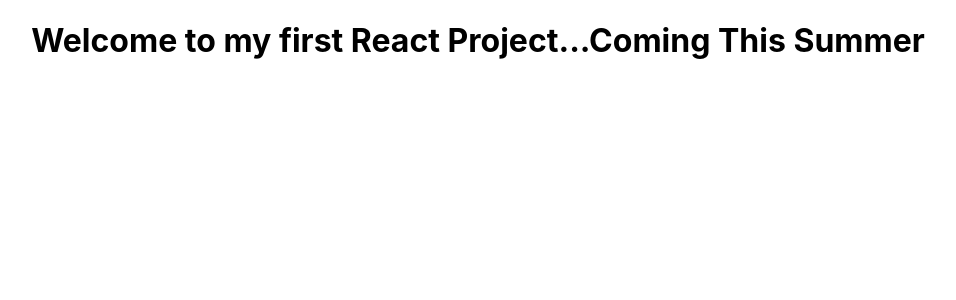
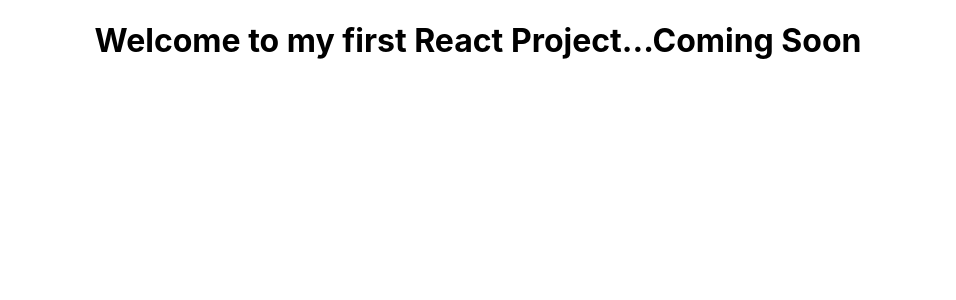
Before and after one commit to DulguunUranbaatar/React-Project, a React (Create React App) app in the folder Desktop/LeoProject/myapp/: page / in a window 1280 px wide. Shown: the top 300 px of the page, without its empty margins (162-1118 px from the left). Built offline with nearby package versions, Linux system fonts and the light colour scheme.

Commit message:
update two

```diff
--- a/Desktop/LeoProject/myapp/src/Header.js
+++ b/Desktop/LeoProject/myapp/src/Header.js
@@ -1,6 +1,6 @@
 const Header = () => {
     return(
-        <h1>Welcome to my first React Project...Coming This Summer</h1>
+        <h1>Welcome to my first React Project...Coming Soon</h1>
     )
 }
 
```
Also changed, not shown: 1 other file (tests, documents, lock files or other folders).
